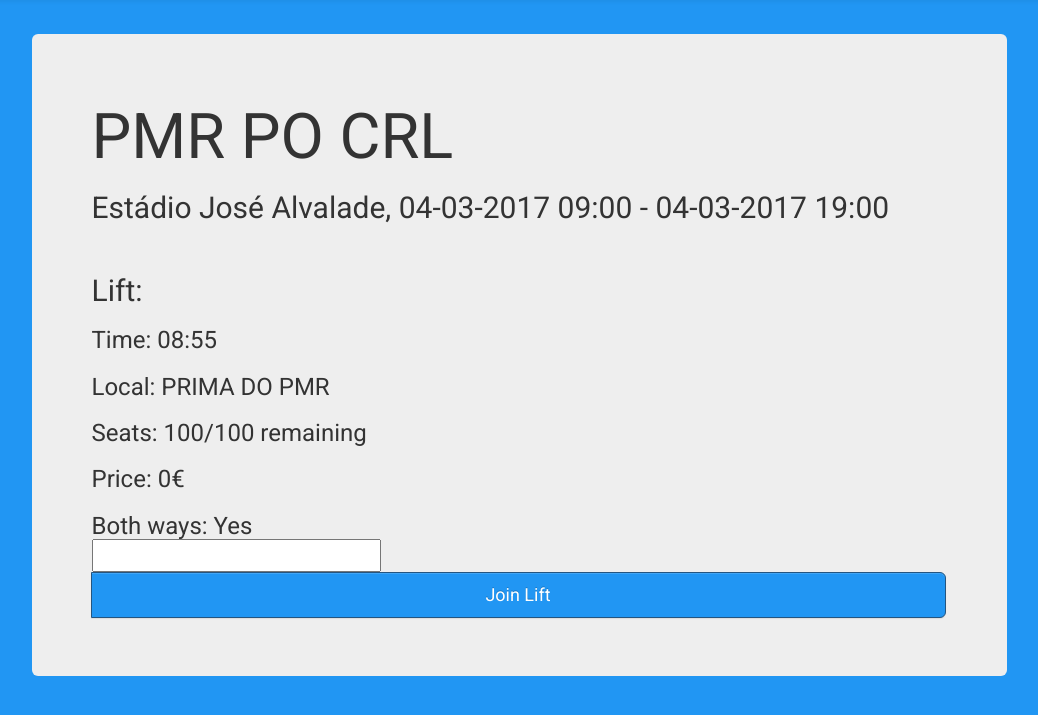
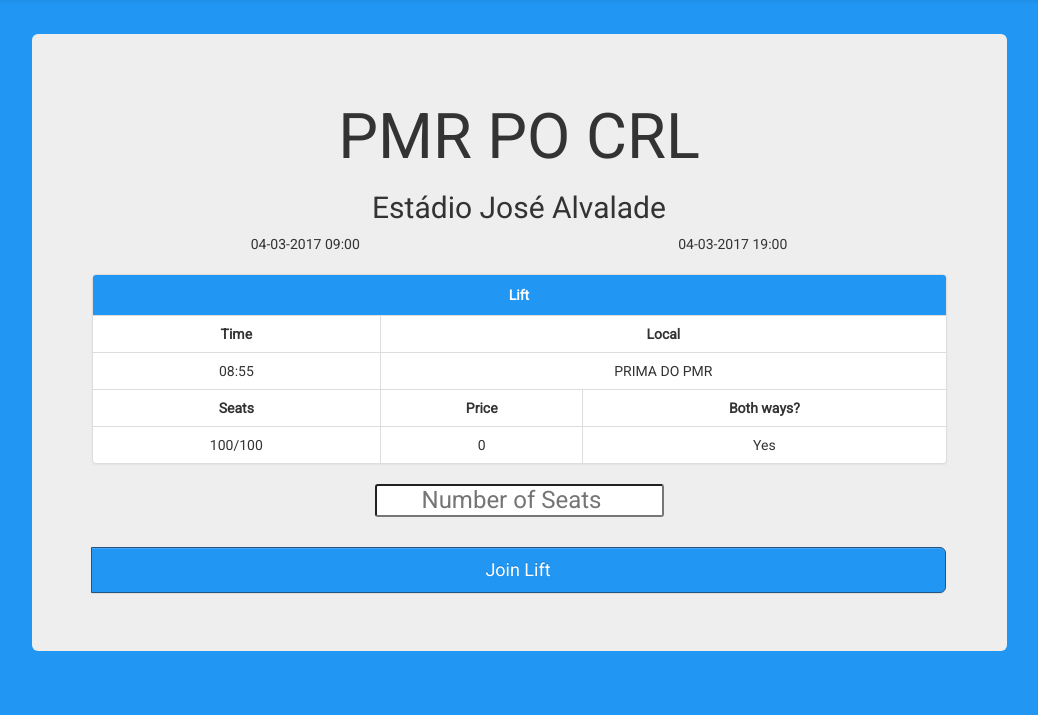
Before and after one commit to BSantos22/eventLift, a Flask app: page /lift/1 in a window 1280 px wide. Shown: the part 66-781 px from the top of the page, without its empty margins (121-1159 px from the left). Run offline with Flask 2, Linux system fonts and the light colour scheme; data comes from the database, SQL or seed files in the repository; some libraries are stand-ins or nearby versions.

Commit message:
version 1.0 has to work

```diff
--- a/eventlift/static/event.css
+++ b/eventlift/static/event.css
@@ -2,7 +2,7 @@ body {
     font-family: 'Roboto', sans-serif;
 }
 
-.class1{
+.class1 {
     margin-top: 100px;
 }
 
@@ -27,3 +27,19 @@ body {
 .lift-price {
     text-decoration: bold;
 }
+
+.panel-default>.panel-heading {
+    color: white;
+    background-color: #2196f3;
+    background-image: none;
+    font-weight: 900;
+}
+
+#cenas {
+    margin-bottom: 30px;
+    border-radius: 3px;
+}
+
+.input-group-btn {
+  border-radius: 3px;
+}
--- a/eventlift/static/home.css
+++ b/eventlift/static/home.css
@@ -8,7 +8,7 @@ body {
 .jumbotron {
     height: 500px;
     position: relative;
-    background: #000 url("../static/Untitled.png") center center;
+    background: #000 url("../static/jumbottron.png") center center;
     width: 100%;
     background-size: cover;
     overflow: hidden;
--- a/eventlift/templates/lift.html
+++ b/eventlift/templates/lift.html
@@ -7,25 +7,49 @@
             <div class="row">
                 <div class="jumbotron class1">
 
-                    <div class="event-info">
+                    <div class="event-info text-center">
                         <h1>{{ lift[0][8] }}</h1>
-                        <h2>{{ lift[0][9] }},  {{ lift[0][10] }} - {{ lift[0][11] }}</h2>
+                        <h2>{{ lift[0][9] }}</h2>
+                        <ul class="nav nav-pills nav-justified text-center" role="tablist">
+                            <li>{{ lift[0][10] }}</li>
+                            <li>{{ lift[0][11] }}</li>
+                        </ul>
                         <br>
-                        <h2> Lift: </h2>
 
-                        <h3>Time:  {{ lift[0][4] }} </h3>
-                        <h3>Local:  {{ lift[0][5] }} </h3>
-                        <h3>Seats:  {{ lift[0][6] }}/{{ lift[0][7] }} remaining </h3>
-                        <h3>Price: {{ lift[0][2] }}€ </h3>
-                        <h3>Both ways:
-                            {% if lift[0][3] == 0 %}
-                            No
-                            {% else %}
-                            Yes
+
+                        <div class="panel panel-default">
+                            <!-- Default panel contents -->
+                            <div class="panel-heading">Lift</div>
+
+                            <!-- Table -->
+                            <table class="table table-bordered text-center">
+                                <tr>
+                                    <th class="text-center" colspan="2"> Time </th>
+                                    <th class="text-center" colspan="4"> Local </th>
+                                </tr>
+                                <tr>
+                                    <td colspan="2"> {{ lift[0][4] }} </td>
+                                    <td colspan="4"> {{ lift[0][5] }} </td>
+                                </tr>
+                                <tr>
+                                    <th class="text-center" colspan="2"> Seats </th>
+                                    <th class="text-center" colspan="2"> Price </th>
+                                    <th class="text-center" colspan="2"> Both ways? </th>
+                                </tr>
+                                <tr>
+                                    <td colspan="2"> {{ lift[0][7] }}/{{ lift[0][6] }} </td>
+                                    <td colspan="2"> {{ lift[0][2] }} </td>
+                                    <td colspan="2"> {% if lift[0][3] == 0 %} No {% else %} Yes
+                                    </td>
+                                </tr>
+
+                            </table>
+                        </div>
+                        <h3>
                             {% endif %}
                         <form method="POST" action="/join_lift">
                             <input type="hidden" value="{{ liftid }}" name="lift"/>
-                            <input type="number" name="seats">
+                            <input type="number" id="cenas" name="seats" class="text-center" placeholder="Number of Seats">
                             <span class="input-group-btn">
                               <button class="btn btn-lg btn-primary btn-block btn-search" type="submit">Join Lift</button>
                             </span>
```
Also changed, not shown: eventlift/static/jumbottron.png (added).
